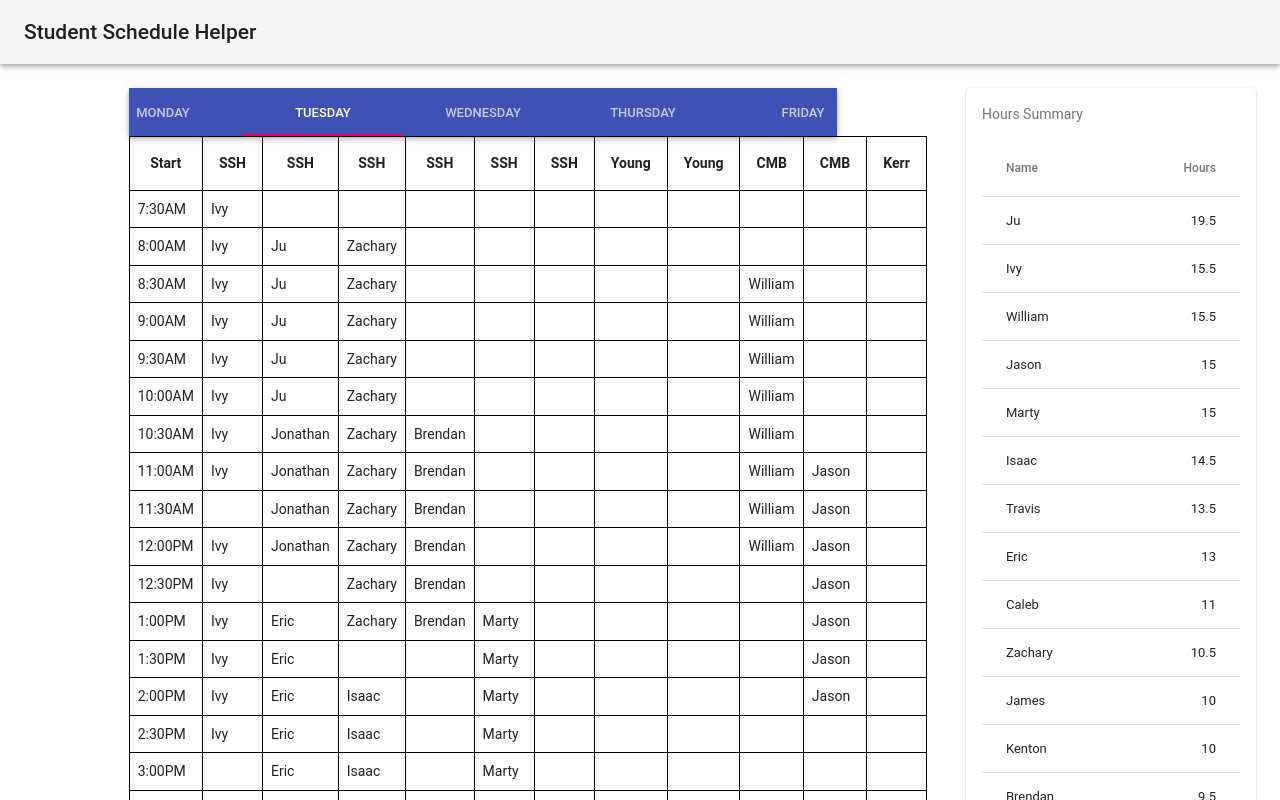
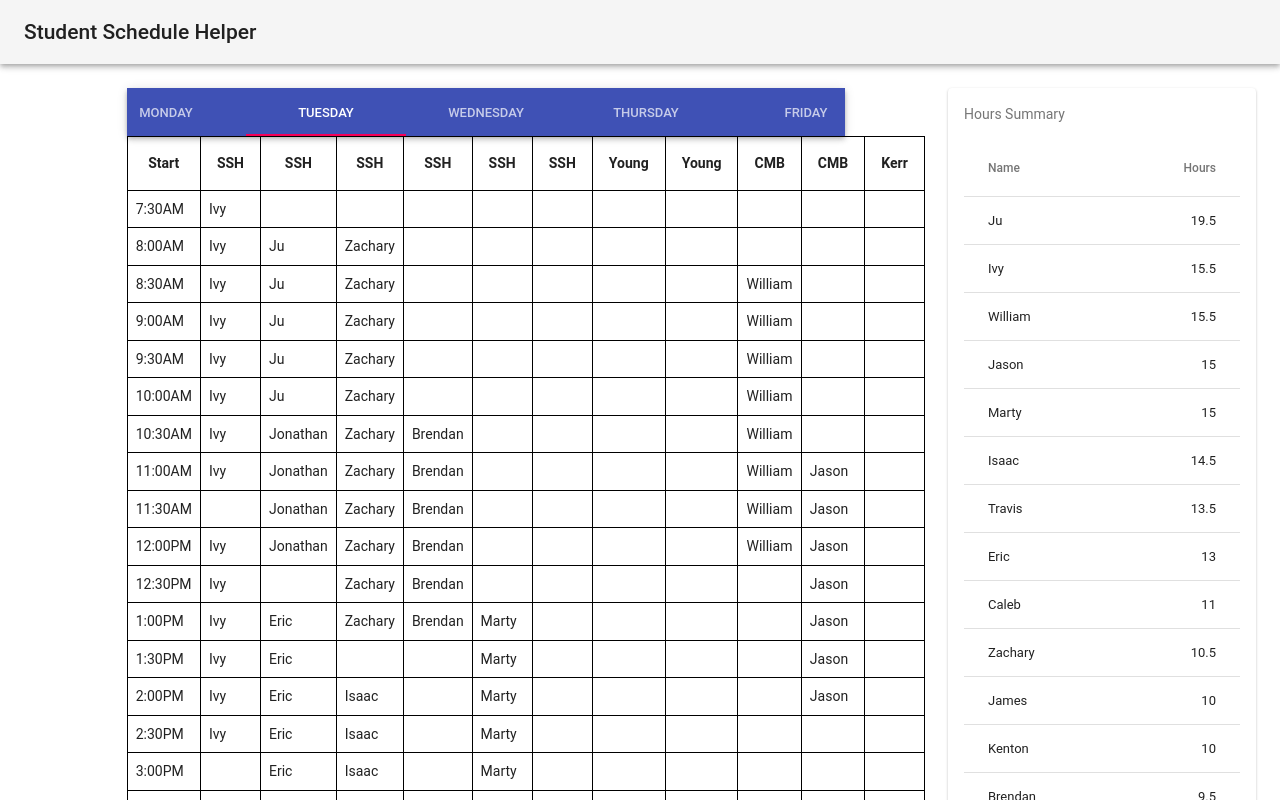
Before and after one commit to jaroldwong/ssh, a React (Create React App) app: page / in a window 1280 px wide. Shown: the top 800 px of the page. Built offline with nearby package versions, Linux system fonts and the light colour scheme; the HTML template or start-up script is replaced by a standard one.

Commit message:
Remove grid spacing

```diff
--- a/src/App.js
+++ b/src/App.js
@@ -10,7 +10,7 @@ class App extends Component {
     return (
       <div>
         <Navbar />
-        <Grid container justify="center" spacing={24} style={{ padding: 24 }}>
+        <Grid container justify="center" style={{ padding: 24 }}>
           <Grid item xs={1} />
           <Grid item xs={7}>
             <CalendarGrid />
```
